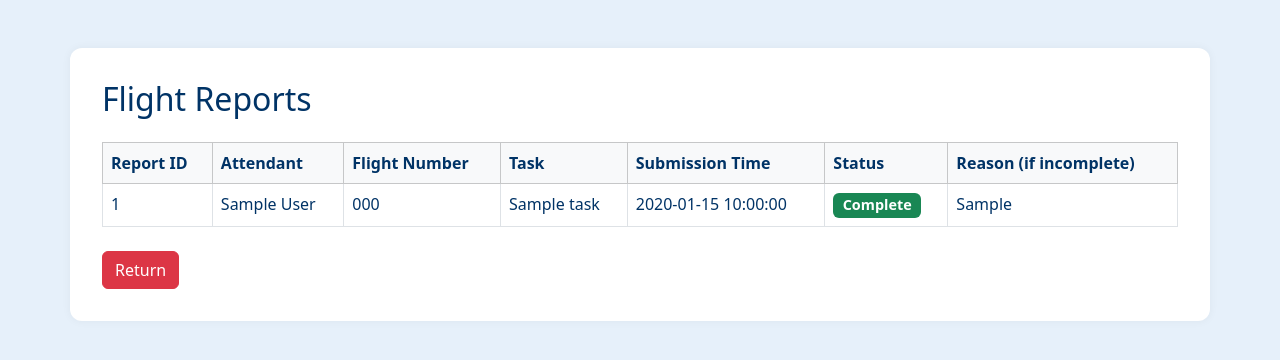
After one commit to HadiHajj21/FATM, a PHP site: page /admin/view_reports.php in a window 1280 px wide. The commit adds this page. Shown: the top 360 px of the page. Run offline with PHP 8.4, Linux system fonts and the light colour scheme; the visitor is signed in with stand-in values (Sample User, id 1); tables that the repository leaves empty or names only in its code hold one stand-in row (values such as "Sample post").

Commit message:
Added the view_reports.php for admin to view reports

```diff
--- a/admin/admin_dashboard.php
+++ b/admin/admin_dashboard.php
@@ -36,6 +36,7 @@ include '../db.php';
                 <a class="btn btn-primary" href="create_flight.php">Create New Flight</a>
                 <a class="btn btn-primary" href="assign_flight.php">Assign Flights</a>
                 <a class="btn btn-primary" href="assign_note.php">Assign Notes</a>
+                <a class="btn btn-primary" href="view_reports.php">View Reports</a>
                 <a class="btn btn-primary" href="signup.php">Add User</a>
                 <a class="btn btn-danger" href="../logout.php">Logout</a>
             </div>
--- /dev/null
+++ b/admin/view_reports.php
@@ -0,0 +1,113 @@
+<?php
+session_start();
+if (!isset($_SESSION['staff_id']) || $_SESSION['role'] !== 'admin') {
+    header("Location: ../login.php");
+    exit();
+}
+include '../db.php';
+?>
+
+<!DOCTYPE html>
+<html>
+<head>
+    <title>View Reports</title>
+    <link href="https://cdn.jsdelivr.net/npm/bootstrap@5.3.3/dist/css/bootstrap.min.css" rel="stylesheet">
+    <style>
+        body {
+            background-color: #e6f0fa; /* Baby blue */
+            color: #003366; /* Dark blue */
+        }
+
+        h2 {
+            color: #003366;
+        }
+
+        .table {
+            background-color: #ffffff;
+        }
+
+        .table th, .table td {
+            color: #003366;
+        }
+
+        .container {
+            background-color: #ffffff;
+            padding: 2rem;
+            border-radius: 12px;
+            box-shadow: 0 0 10px rgba(0,0,0,0.05);
+        }
+
+        .btn-primary {
+            background-color: #003366;
+            border-color: #003366;
+        }
+
+        .btn-primary:hover {
+            background-color: #002244;
+            border-color: #002244;
+        }
+
+        .badge {
+            font-size: 0.9rem;
+        }
+    </style>
+</head>
+<body>
+
+<div class="container mt-5">
+    <h2 class="mb-4">Flight Reports</h2>
+
+    <table class="table table-bordered table-hover">
+        <thead class="table-light">
+            <tr>
+                <th>Report ID</th>
+                <th>Attendant</th>
+                <th>Flight Number</th>
+                <th>Task</th>
+                <th>Submission Time</th>
+                <th>Status</th>
+                <th>Reason (if incomplete)</th>
+            </tr>
+        </thead>
+        <tbody>
+            <?php
+            $query = "
+                SELECT r.report_id, r.submission_time, r.status, r.reason_if_incomplete,
+                       s.first_name, s.last_name,
+                       f.flight_number,
+                       t.task_name
+                FROM Report r
+                LEFT JOIN Staff s ON r.staff_id = s.staff_id
+                LEFT JOIN Flight f ON r.flight_id = f.flight_id
+                LEFT JOIN Task t ON r.task_id = t.task_id
+                ORDER BY r.submission_time DESC
+            ";
+
+            $result = $conn->query($query);
+            if ($result && $result->num_rows > 0) {
+                while ($row = $result->fetch_assoc()) {
+                    $statusBadge = $row['status'] === 'complete'
+                        ? '<span class="badge bg-success">Complete</span>'
+                        : '<span class="badge bg-warning text-dark">Pending</span>';
+
+                    echo "<tr>
+                        <td>" . htmlspecialchars($row['report_id']) . "</td>
+                        <td>" . htmlspecialchars($row['first_name'] . ' ' . $row['last_name']) . "</td>
+                        <td>" . htmlspecialchars($row['flight_number']) . "</td>
+                        <td>" . htmlspecialchars($row['task_name']) . "</td>
+                        <td>" . htmlspecialchars($row['submission_time']) . "</td>
+                        <td>$statusBadge</td>
+                        <td>" . htmlspecialchars($row['reason_if_incomplete'] ?: '-') . "</td>
+                      </tr>";
+                }
+            } else {
+                echo '<tr><td colspan="7" class="text-center">No reports found.</td></tr>';
+            }
+            ?>
+        </tbody>
+    </table>
+    <a class="mt-2 btn btn-danger" href="admin_dashboard.php">Return</a>
+</div>
+
+</body>
+</html>
```
